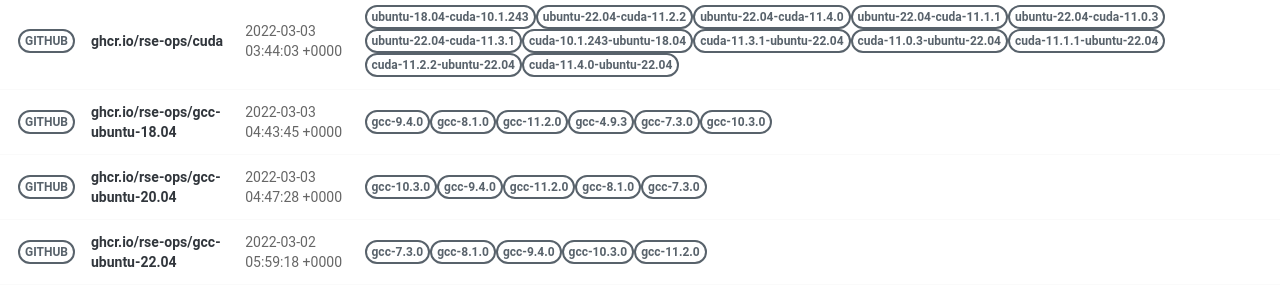
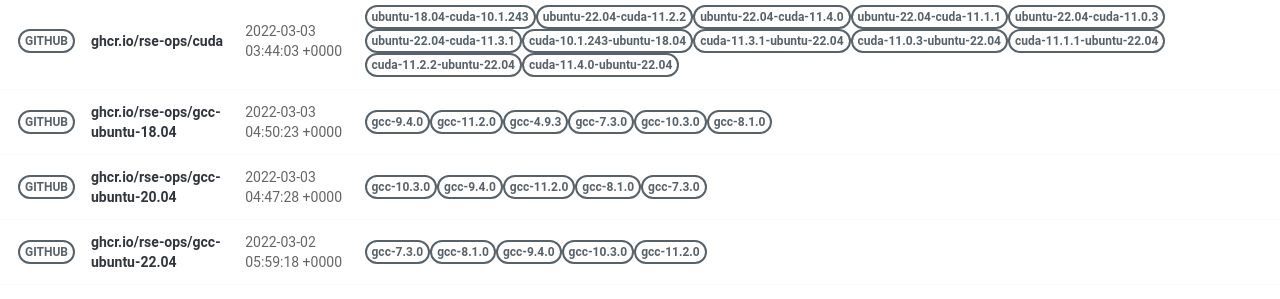
Before and after one commit to rse-ops/docker-images, a Jekyll site: the page built from pages/index.md, in a window 1280 px wide. Shown: the part 502-801 px from the top of the page. Built offline with Jekyll 4.4.1, drawn with Linux system fonts in a browser that asks for light colours; nearby versions of some CDN libraries.

Commit message:
Automated push to update library 2022-03-03

```diff
--- a/_library/ghcr.io-rse-ops-gcc-ubuntu-18.04.md
+++ b/_library/ghcr.io-rse-ops-gcc-ubuntu-18.04.md
@@ -1,7 +1,7 @@
 ---
 layout: container
 name: ghcr.io/rse-ops/gcc-ubuntu-18.04
-updated_at: 2022-03-03 04:43:45.032135
+updated_at: 2022-03-03 04:50:23.377044
 
 
 container_url: https://github.com/orgs/rse-ops/packages/container/package/gcc-ubuntu-18.04
```
Also changed, not shown: other parts of _library/ghcr.io-rse-ops-gcc-ubuntu-18.04.md (+3 -3 lines).
